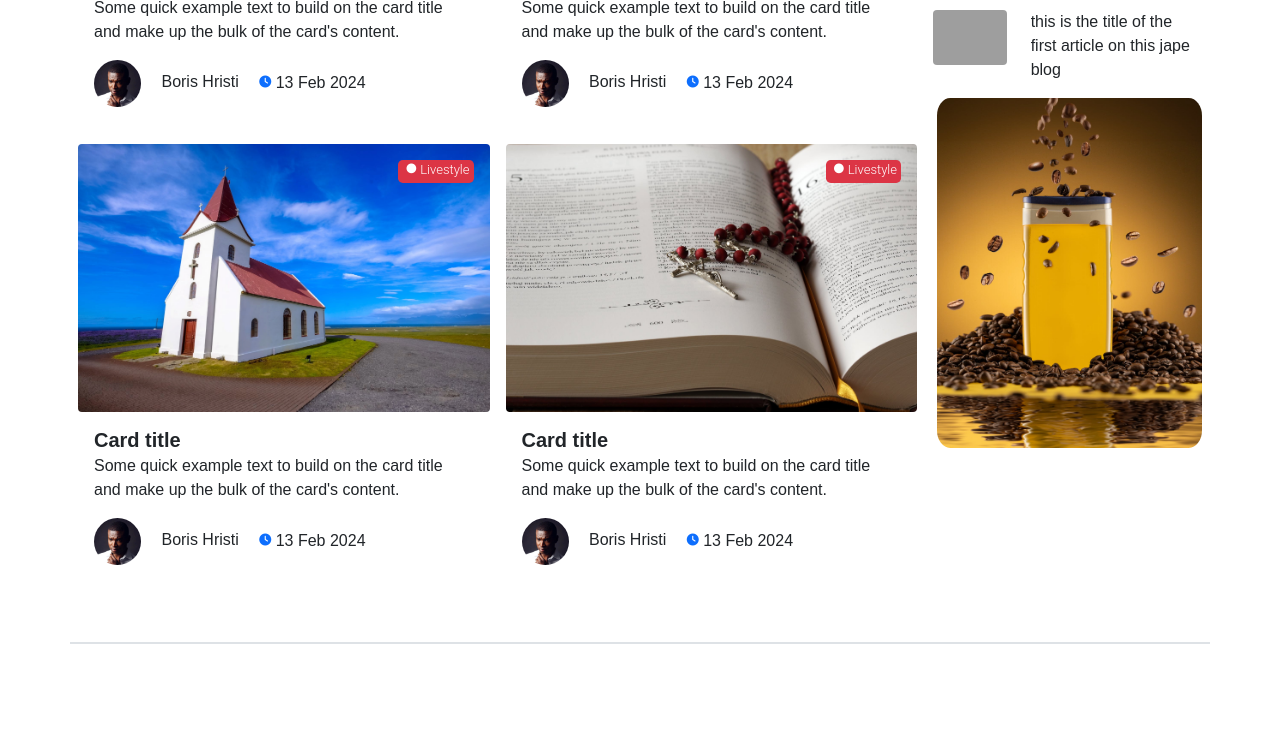
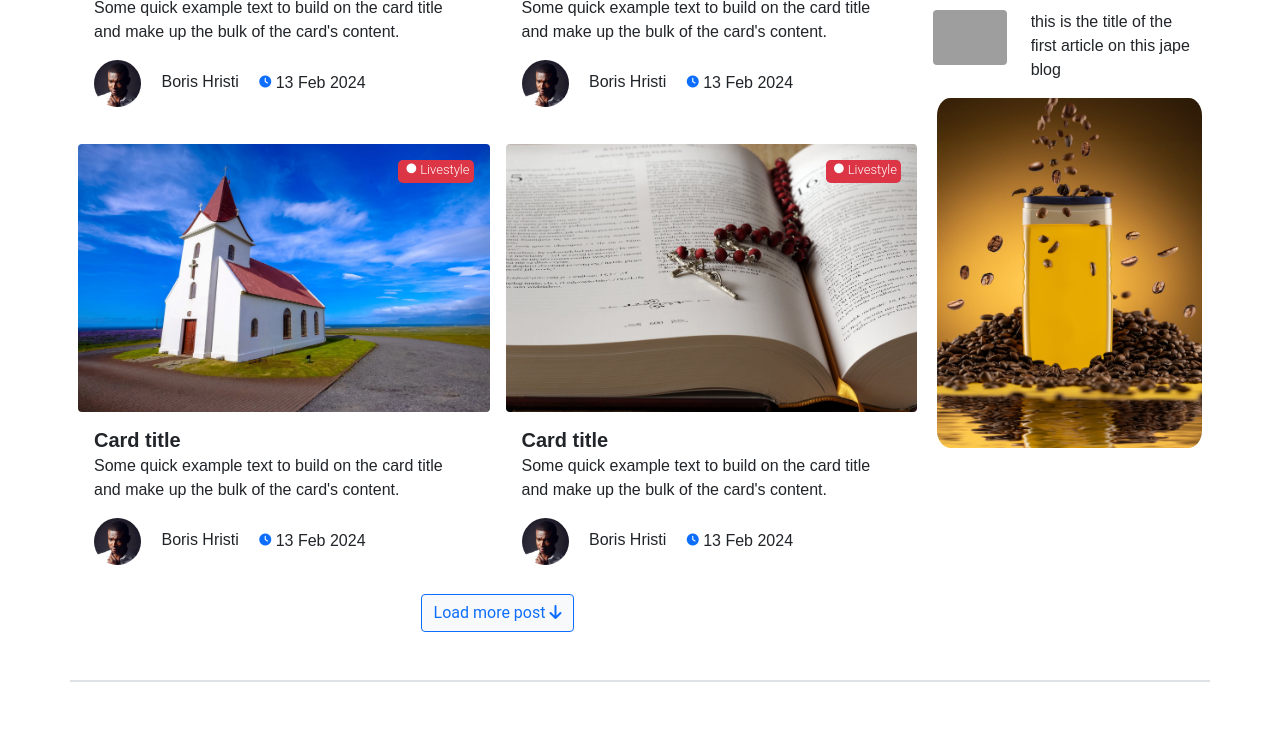
Before and after one commit to borishristi/jape-official, a Django app: page / in a window 1280 px wide. Shown: the part 1624-2354 px from the top of the page. Before the commit the page ends 2268 px from the top, so only its background shows below. Run offline with Django 3.2, Linux system fonts and the light colour scheme; some libraries are stand-ins or nearby versions; grey boxes are pictures that could not be loaded.

Commit message:
I add the load more post button

```diff
--- a/src/blog/templates/blog/template_site.html
+++ b/src/blog/templates/blog/template_site.html
@@ -380,6 +380,9 @@
                             </div>
                         </div>
                     </div>
+                    <div class="col-12 d-grid gap-2 justify-content-center">
+                        <a class="btn btn-light btn-outline-primary" href="#">Load more post <i class="fa-solid fa-arrow-down" style="color: #0D6EFD"></i></a>
+                    </div>
                 </div>
             </div>
             <div class="col-lg-3">
```
